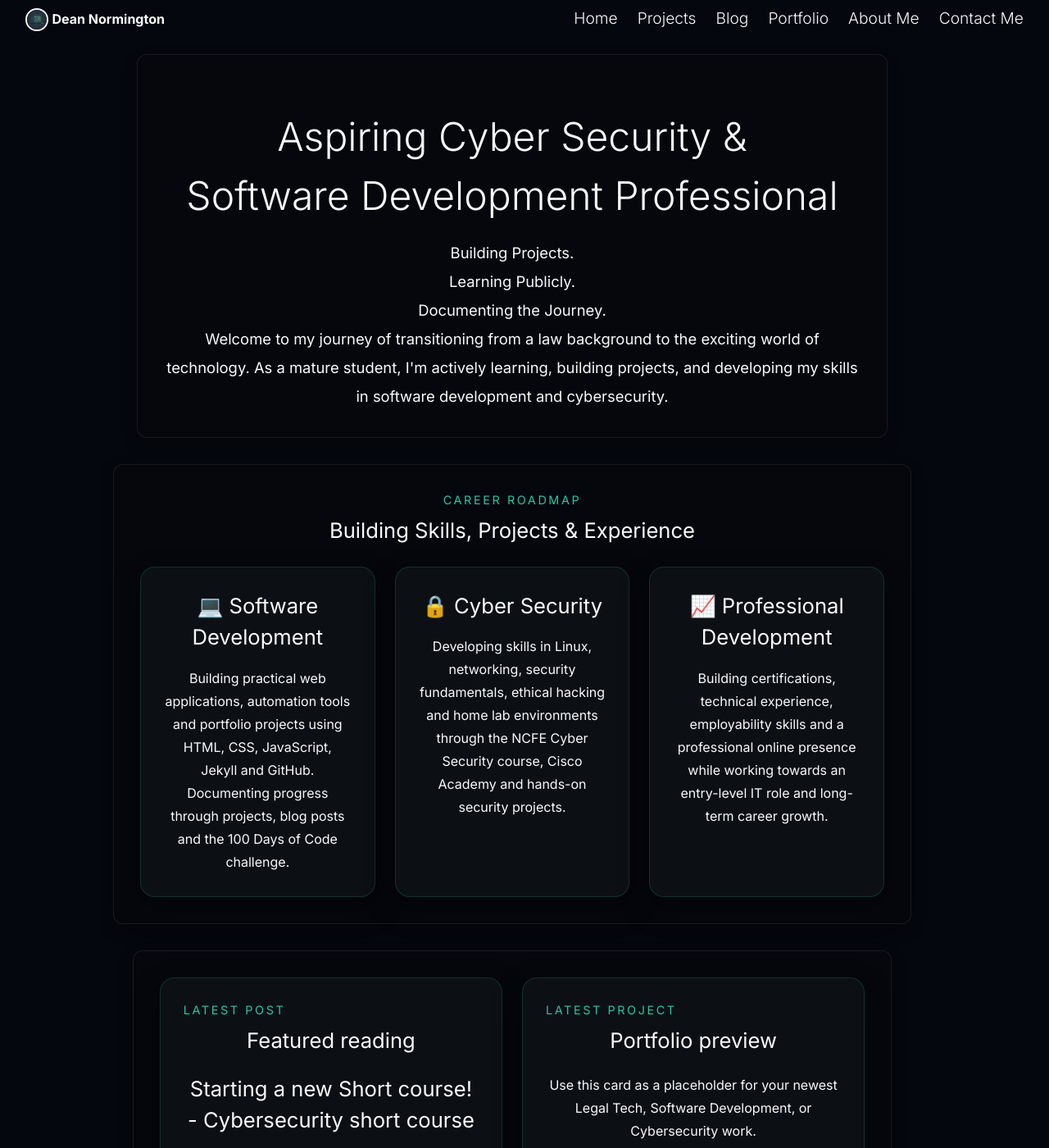
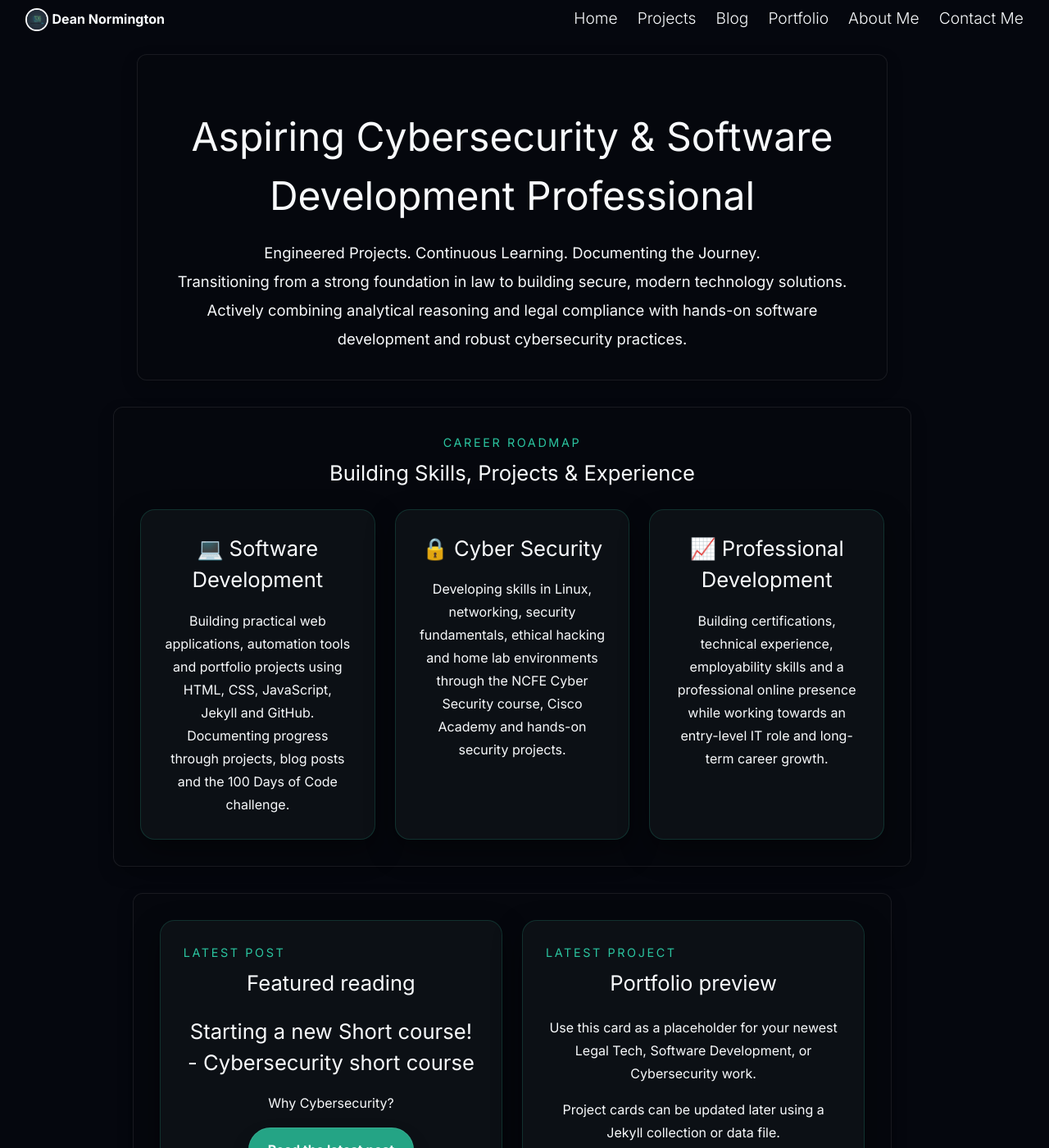
Before and after one commit to dean-js/dnormingtonlaw.uk, a Jekyll site: the page built from index.html, in a window 1280 px wide and 1400 px high. Shown: the whole window at 82% size. Built offline with Jekyll 4.4.1, drawn with Linux system fonts in a browser that asks for light colours; the list of posts is cut into pages by our own code.

Commit message:
updated hero section and content

```diff
--- a/assets/css/main.css
+++ b/assets/css/main.css
@@ -966,6 +966,15 @@ textarea:focus-visible {
   text-align: center;
 }
 
+.hero-content,
+.hero-content h1,
+.hero-content p,
+.hero-content ul,
+.hero-content li {
+  font-family: inherit;
+  font-weight: inherit;
+}
+
 .hero-content ul {
   margin: 0;
   padding: 0;
@@ -1117,7 +1126,7 @@ textarea:focus-visible {
   font-size: 3rem;
   color: #f8fafc;
   margin-bottom: 1rem;
-  font-weight: 300;
+  font-weight: inherit;
 }
 
 .hero-content p {
--- a/index.html
+++ b/index.html
@@ -8,16 +8,14 @@ description: "Dean Normington shares a law-to-computing story, portfolio highlig
   <div class="hero-content">
 
 
-        <h1>Aspiring Cyber Security &<br>Software Development Professional</h1>
+        <h1>Aspiring Cybersecurity & Software Development Professional</h1>
 
         <p class="hero-tagline">
-            Building Projects.<br>
-            Learning Publicly.<br>
-            Documenting the Journey.
+          Engineered Projects. Continuous Learning. Documenting the Journey.
         </p>
 
         <p class="hero-bio">
-            Welcome to my journey of transitioning from a law background to the exciting world of technology. As a mature student, I'm actively learning, building projects, and developing my skills in software development and cybersecurity.
+          Transitioning from a strong foundation in law to building secure, modern technology solutions. Actively combining analytical reasoning and legal compliance with hands-on software development and robust cybersecurity practices.
         </p>
 
 
```
Also changed, not shown: assets/css/scss/parts/_home-page.scss (+10 -1 lines).
